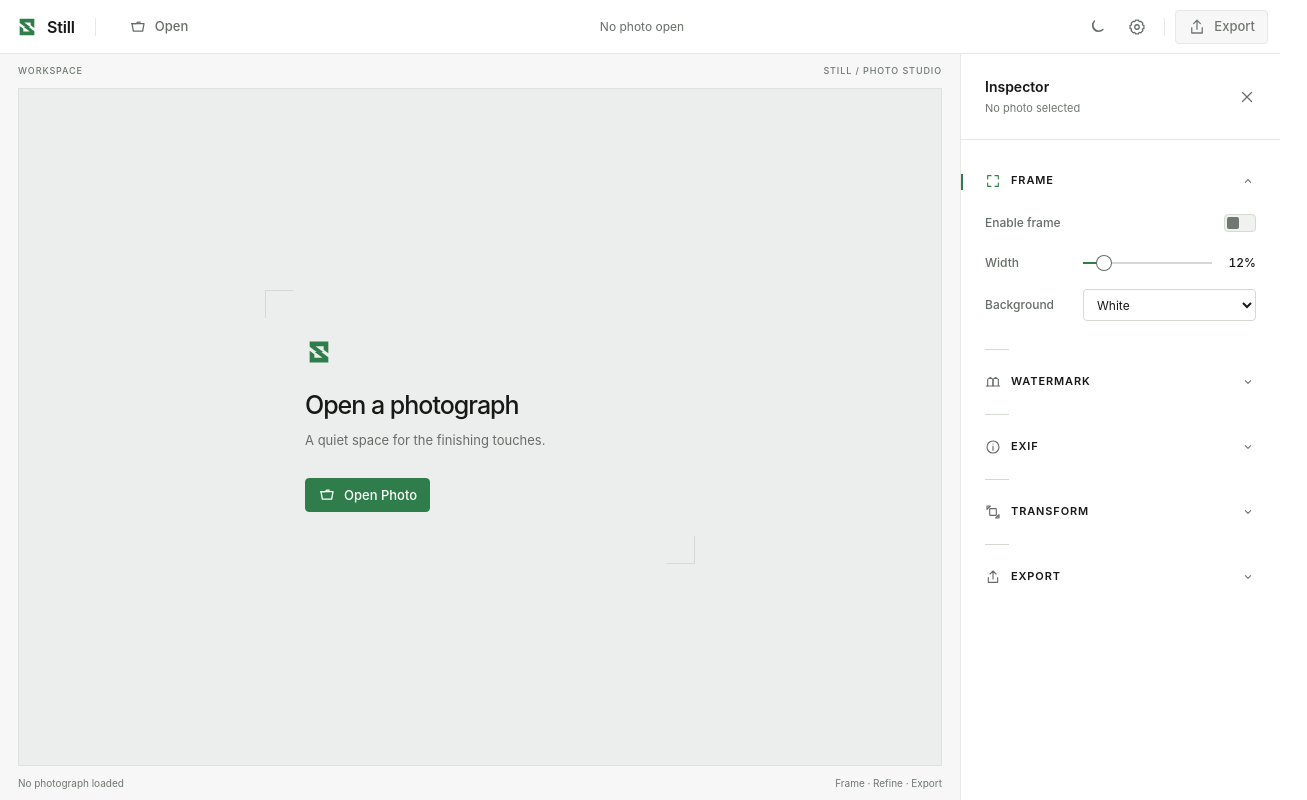
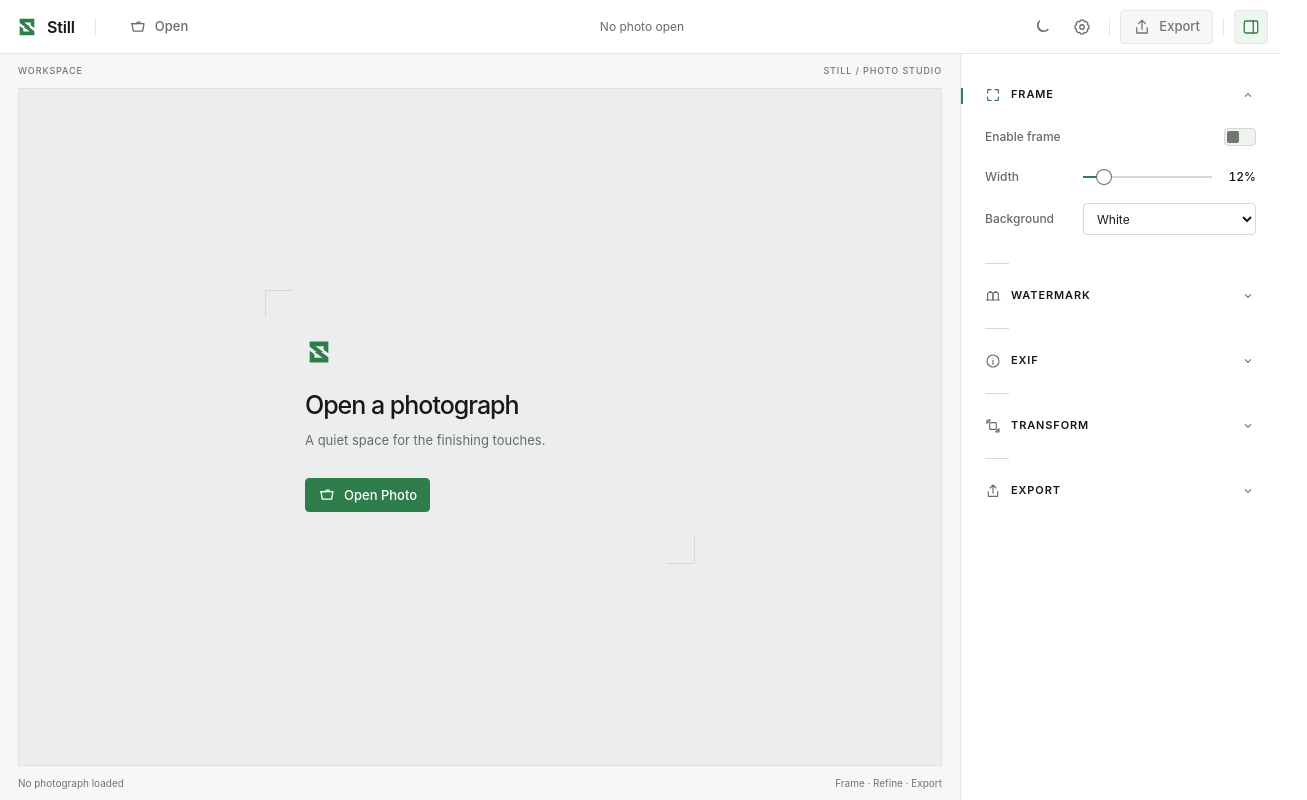
Before and after one commit to modan-photo/still, a React (Vite) app: page / in a window 1280 px wide. Shown: the whole page, 1307 px wide, since content can reach past the window. Built offline with nearby package versions, Linux system fonts and the light colour scheme.

Commit message:
refactor(ui): 将 Inspector 开关移至工具栏并精简侧栏
- 将侧栏展开与收起控件从 workspace 移至 toolbar
- 收起时释放侧栏空间，保留内部设置状态
- 移除 Inspector 标题和 No photo selected 提示及相关样式

```diff
--- a/src/App.css
+++ b/src/App.css
@@ -373,7 +373,7 @@
   color: var(--green-primary);
 }
 
-/* 属性侧栏：支持窄栏折叠，标题下方的设置内容独立滚动。 */
+/* 属性侧栏：由工具栏切换显隐，设置内容独立滚动。 */
 .inspector {
   width: var(--inspector-width);
   min-width: 0;
@@ -385,30 +385,7 @@
   transition: width 160ms ease;
 }
 .inspector[data-collapsed="true"] {
-  width: 48px;
-}
-.inspector-header {
-  min-height: 86px;
-  display: flex;
-  align-items: center;
-  justify-content: space-between;
-  gap: 12px;
-  padding: 20px 16px 20px 24px;
-  border-bottom: 1px solid var(--border);
-}
-.inspector[data-collapsed="true"] .inspector-header {
-  justify-content: center;
-  padding: 10px 6px;
-}
-.inspector-header h2 {
-  margin: 0;
-  font-size: 14px;
-  font-weight: 600;
-}
-.inspector-header p {
-  margin: 3px 0 0;
-  color: var(--text-tertiary);
-  font-size: 11px;
+  display: none;
 }
 .inspector-scroll {
   padding: 8px 0 24px;
@@ -794,9 +771,6 @@
   .slider-track {
     margin-left: 80px;
   }
-  .inspector-header {
-    padding-left: 16px;
-  }
 }
 /* 尊重系统减少动态效果偏好，将动画和过渡缩短至近乎即时。 */
 @media (prefers-reduced-motion: reduce) {
--- a/src/App.tsx
+++ b/src/App.tsx
@@ -47,6 +47,7 @@
   // 主题持久化、系统主题监听和根元素样式属性更新由 useTheme 负责。
   const { preference, resolvedTheme, setPreference, toggleResolvedTheme } = useTheme();
   const [settingsOpen, setSettingsOpen] = useState(false);
+  const [inspectorOpen, setInspectorOpen] = useState(true);
   // 引用同时包住设置按钮和浮层，点击这两者都属于“内部点击”。
   const settingsRef = useRef<HTMLDivElement>(null);
 
@@ -161,6 +162,19 @@
             <Icon name="export" />
             <span>Export</span>
           </button>
+          <span className="toolbar-divider" aria-hidden="true" />
+          <button
+            className="icon-button tooltip"
+            type="button"
+            aria-label={inspectorOpen ? "Collapse inspector" : "Expand inspector"}
+            aria-expanded={inspectorOpen}
+            aria-controls="inspector"
+            aria-pressed={inspectorOpen}
+            data-tooltip={inspectorOpen ? "Collapse inspector" : "Expand inspector"}
+            onClick={() => setInspectorOpen((open) => !open)}
+          >
+            <Icon name="sidebar" />
+          </button>
         </div>
       </header>
 
@@ -187,7 +201,7 @@
           <div className="canvas-footer"><span>No photograph loaded</span><span>Frame · Refine · Export</span></div>
         </main>
         {/* 属性设置封装在独立组件中，App 当前未向其传入照片数据。 */}
-        <Inspector />
+        <Inspector collapsed={!inspectorOpen} />
       </div>
     </div>
   );
--- a/src/components/Inspector.tsx
+++ b/src/components/Inspector.tsx
@@ -40,18 +40,9 @@
   );
 }
 
-export function Inspector() {
-  const [collapsed, setCollapsed] = useState(false);
+export function Inspector({ collapsed }: { collapsed: boolean }) {
   return (
-    <aside className="inspector" data-collapsed={collapsed} aria-label="Inspector">
-      <div className="inspector-header">
-        {!collapsed && <div><h2>Inspector</h2><p>No photo selected</p></div>}
-        <button className="icon-button tooltip" type="button" aria-label={collapsed ? "Expand inspector" : "Collapse inspector"} data-tooltip={collapsed ? "Expand inspector" : "Collapse inspector"} onClick={() => setCollapsed((value) => !value)}>
-          <Icon name={collapsed ? "sidebar" : "close"} />
-        </button>
-      </div>
-
-      {!collapsed && (
+    <aside id="inspector" className="inspector" data-collapsed={collapsed} hidden={collapsed} aria-label="Inspector">
         <div className="inspector-scroll">
           <InspectorSection title="Frame" icon="frame" defaultOpen>
             <Toggle label="Enable frame" />
@@ -79,7 +70,6 @@
             <button className="button button-primary button-full" type="button" disabled>Export Photo</button>
           </InspectorSection>
         </div>
-      )}
     </aside>
   );
 }
```
